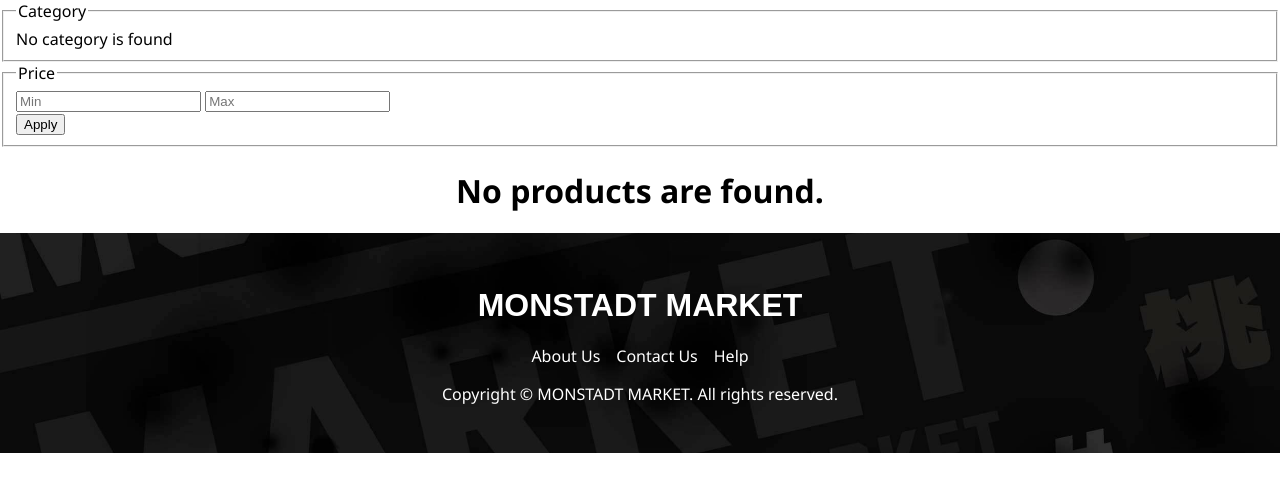
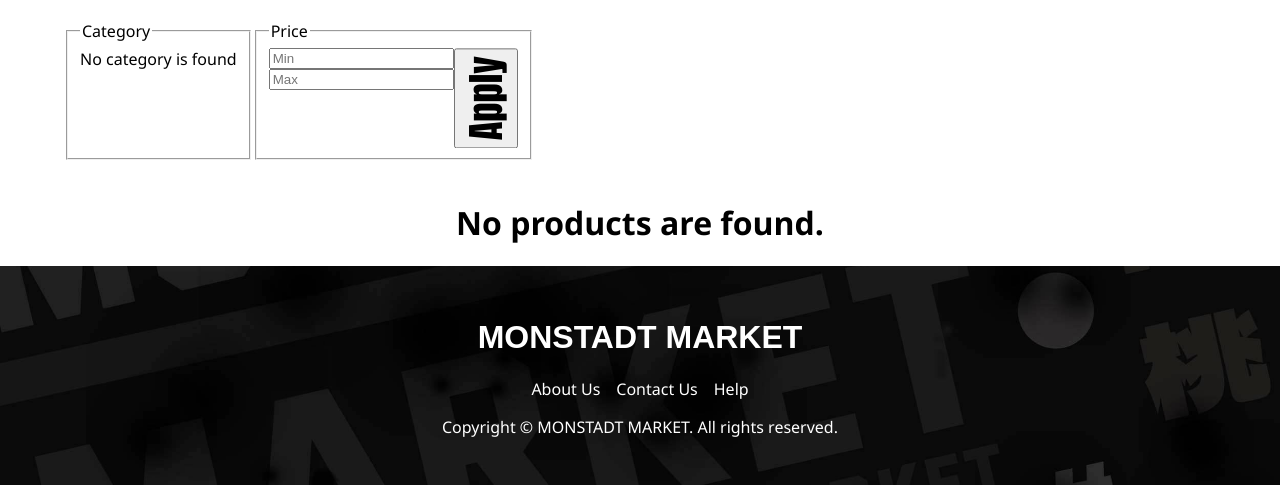
Before and after one commit to Sodiumchloridy/monstadt-market, a PHP site: page /search/index.php in a window 1280 px wide. Shown: the part 92-577 px from the top of the page. Run offline with PHP 8.4, Linux system fonts and the light colour scheme; data that the repository does not hold is empty; some libraries are stand-ins or nearby versions.

Commit message:
did basically nothing

```diff
--- a/search/index.php
+++ b/search/index.php
@@ -1,6 +1,6 @@
 <?php session_start(); ?>
 <!DOCTYPE html>
-<html>
+<html lang="en">
 
 <head>
     <meta charset="UTF-8">
@@ -8,12 +8,14 @@
     <title> Mondstadt Market </title>
     <link rel="stylesheet" href="https://site-assets.fontawesome.com/releases/v6.6.0/css/all.css" crossorigin="anonymous" referrerpolicy="no-referrer" /> <!-- Fontawesome icons -->
     <link rel="stylesheet" href="../styles/styles.css">
+    <link rel="stylesheet" href="../styles/search.css">
     <script defer src="validation.js"></script>
 </head>
 
 <body>
     <?php include('../includes/header.php'); ?>
-    <div>
+
+    <main>
         <!--Filter for product category/region-->
         <div class="filter">
             <form id="filter-form" method="GET" action="<?php echo htmlspecialchars($_SERVER["PHP_SELF"]); ?>">
@@ -58,12 +60,16 @@
                 <!--Input for min pirce and max price-->
                 <fieldset>
                     <legend>Price</legend>
+                    <div class="price-filter">
+                        <div class="flex">
                             <input name="min" id="min" placeholder="Min" type="number" min="0" class="filter-price-input" pattern="[0-9]*"
                                 value="<?= (isset($_GET['min']) && !empty($_GET['min'])) ? htmlspecialchars($_GET['min'], ENT_QUOTES, 'UTF-8') : '' ?>">
                             <input name="max" id="max" placeholder="Max" type="number" min="0" class="filter-price-input" pattern="[0-9]*"
                                 value="<?= (isset($_GET['max']) && !empty($_GET['max'])) ? htmlspecialchars($_GET['max'], ENT_QUOTES, 'UTF-8') : '' ?>">
                             <div id="price-filter-error" class="error"></div>
+                        </div>
                         <input id="price-filter-button" type="submit" value="Apply">
+                    </div>
                 </fieldset>
 
                 <!--Hidden input field to store search query-->
@@ -172,7 +178,7 @@
 
             ?>
         </div>
-    </div>
+    </main>
 
     <?php include('../includes/footer.php'); ?>
 </body>
--- /dev/null
+++ b/styles/search.css
@@ -0,0 +1,23 @@
+.filter {
+    padding: 20px clamp(20px, 5vw, 10%);
+}
+
+.filter>form {
+    display: flex;
+}
+
+.price-filter {
+    display: flex;
+}
+
+.price-filter>.flex {
+    display: flex;
+    flex-direction: column;
+}
+
+.price-filter>input[type="submit"] {
+    font-family: Impact, Haettenschweiler, 'Arial Narrow Bold', sans-serif;
+    font-size: clamp(1.75rem, 3vw, 2.5rem);
+    writing-mode: tb-rl;
+    transform: rotate(-180deg);
+}
```
Lines whose indentation alone changed are shown as unchanged.
